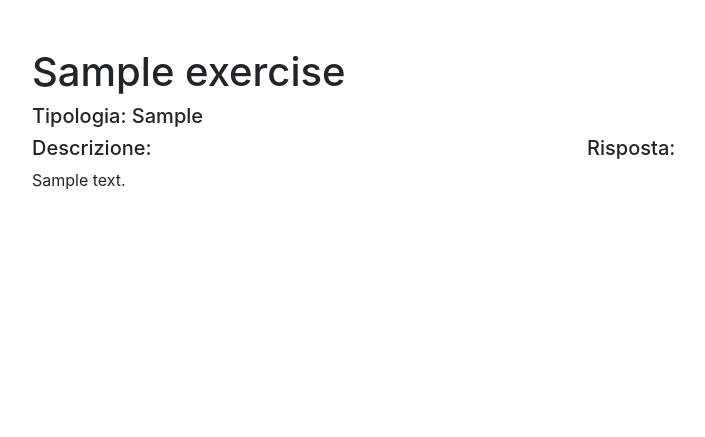
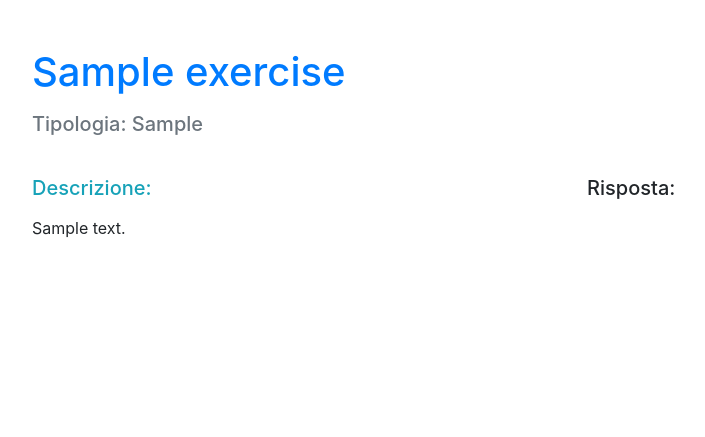
Before and after one commit to denisbilli/quested-platform, a Django app: template quizmaker/templates/submit_exercise.html in a window 1280 px wide. Shown: the part 56-493 px from the top of the page, without its empty margins (68-773 px from the left). Run offline with Django 3.2, Linux system fonts and the light colour scheme; the template is opened without the code that fills it: most values are stand-ins (such as "Sample title", 1, 10 or a date in 2020); some libraries are stand-ins or nearby versions.

Commit message:
Abbellita intestazione esercizi

```diff
--- a/quizmaker/templates/submit_exercise.html
+++ b/quizmaker/templates/submit_exercise.html
@@ -4,15 +4,17 @@
 <div class="container">
     <div class="row">
         <div class="col">
-            <h1>{{ exercise.title }}</h1>
-            <h5>Tipologia: {{ exercise.get_type_display }}</h5>
-            {% if exercise.test.is_graded %}<h3>Punti: {{ exercise.score }}</h3>{% endif %}
+            <h1 class="mb-3 text-primary">{{ exercise.title }}</h1>
+            <h5 class="mb-3 text-muted">Tipologia: {{ exercise.get_type_display }}</h5>
+            {% if exercise.test.is_graded %}
+                <h3 class="mb-3 text-success">Punti: {{ exercise.score }}</h3>
+            {% endif %}
         </div>
     </div>
-    <div class="row">
+    <div class="row mt-4">
         <div class="col-md-6">
-            <h5>Descrizione:</h5>
-            <div>{{ exercise.description|safe }}</div>
+            <h5 class="mb-3 text-info">Descrizione:</h5>
+            <div class="text-justify">{{ exercise.description|safe }}</div>
         </div>
         <div class="col-md-6">
             <h5>Risposta:</h5>
```
